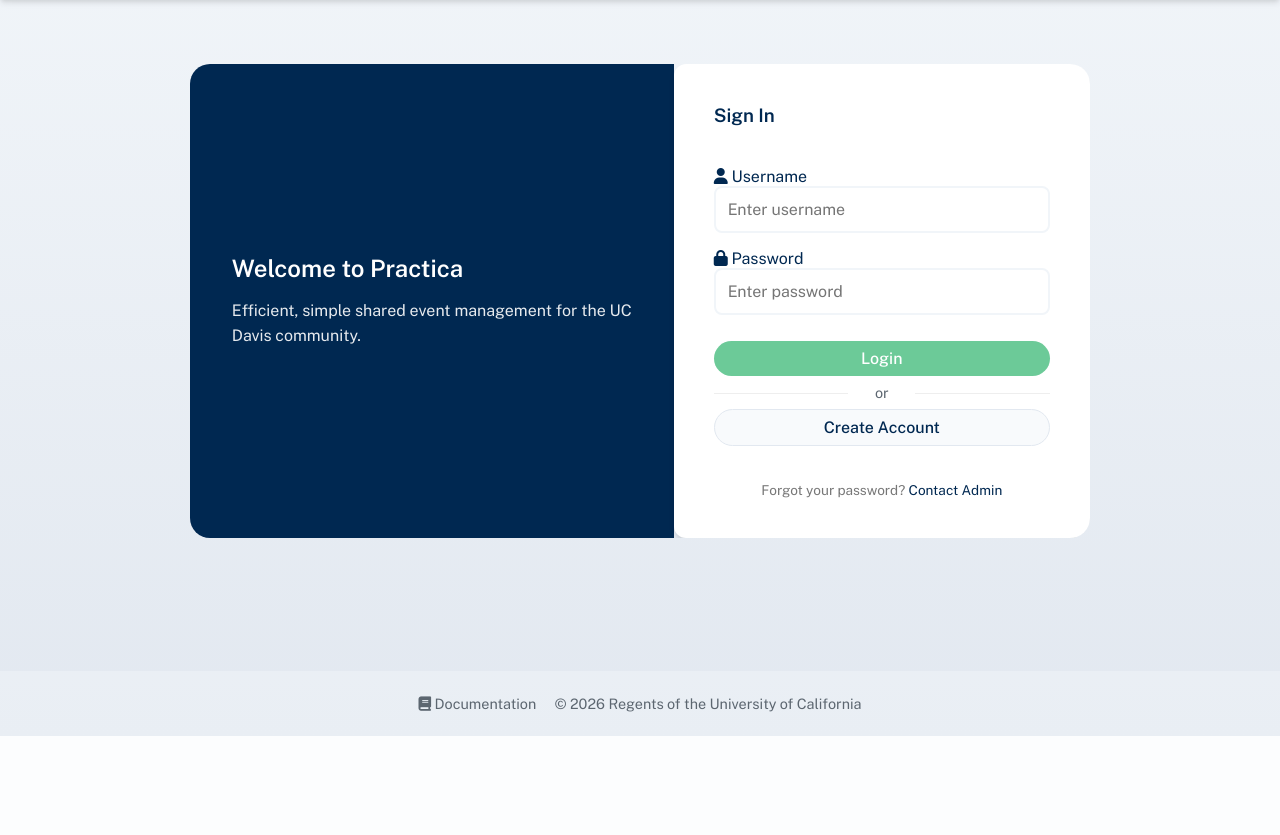
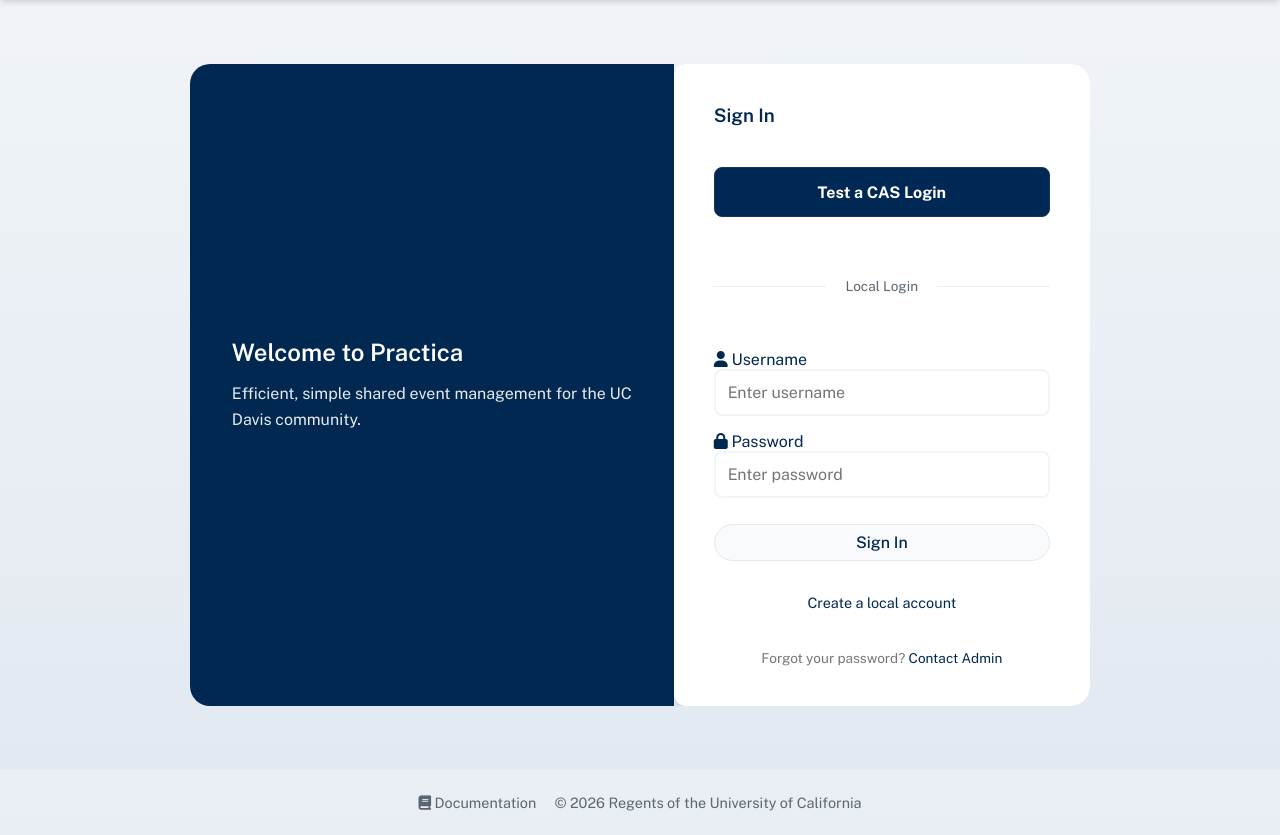
Before and after one commit to JuniperMonkeys/practica, a PHP site: page / in a window 1280 px wide. Shown: the part 64-899 px from the top of the page. Before the commit the page ends 800 px from the top, so only its background shows below. Run offline with PHP 8.4, Linux system fonts and the light colour scheme; a stand-in replaces the project's code that opens the database connection; some libraries are stand-ins or nearby versions.

Commit message:
Fake CAS
Doing a little more work to fake CAS login.

```diff
--- a/api.php
+++ b/api.php
@@ -126,7 +126,50 @@ try {
 
 
 
+		case 'cas_sim':
+			// CAS Sim
+			// This is the "cargo cult CAS" stuff
+			// It simulates a "Lookup or Create" logic after a notionally-successful CAS handshake.
+			$username = trim($input['username'] ?? 'woangel'); // Default to target user for testing
+
+			if (empty($username)) {
+				jsonResponse(['error' => 'No CAS username provided'], 400);
+			}
+
+			// 1. Look for an existing user record.
+			$stmt = $pdo->prepare("SELECT * FROM users WHERE username = ?");
+			$stmt->execute([$username]);
+			$user = $stmt->fetch();
+
+			if (!$user) {
+				// 2. JIT Provisioning: If they don't exist, create them.
+				// We skip the password_hash since CAS is our source of truth.
+				$stmt = $pdo->prepare("INSERT INTO users (username, first_name, last_name, password_hash) VALUES (?, ?, ?, ?)");
+				$stmt->execute([$username, "CAS", "User", "SSO_MANAGED"]);
+				$user_id = $pdo->lastInsertId();
+
+				$stmt = $pdo->prepare("SELECT * FROM users WHERE id = ?");
+				$stmt->execute([$user_id]);
+				$user = $stmt->fetch();
+			}
+
+			// 3. Welcome aboard!
+			$_SESSION['user_id'] = $user['id'];
+			$_SESSION['username'] = $user['username'];
+			jsonResponse([
+				'success' => true,
+				'user' => [
+					'id' => $user['id'],
+					'username' => $user['username'],
+					'first_name' => $user['first_name'],
+					'last_name' => $user['last_name']
+				]
+			]);
+			break;
+
 		case 'login':
+			// Local Login
+			// Traditional password-based entry for admin or non-campus collaborators.
 			$username = trim($input['username'] ?? '');
 			$password = $input['password'] ?? '';
 
--- a/app.js
+++ b/app.js
@@ -1,5 +1,4 @@
 const App = {
-    // --- The Brain of Practica ---
 	// This object holds all our state, rendering logic, and API interactions.
 	// Practica is a fork of my tool called Cloud Hat, so this is sort of an odd mix of OG stuff and bolt-ons.
 	state: {
@@ -161,6 +160,23 @@ const App = {
 		}
 	},
 
+	loginWithCAS: async () => {
+		// SSO flow
+		// In a live environment, this would redirect to https://cas.ucdavis.edu.
+		// For development, this is just a sim path.
+		const username = prompt("Enter a campus username to simulate CAS login:", "woangel");
+		if (!username) return;
+
+		const res = await App.api({ action: 'cas_sim', username: username });
+		if (res.success) {
+			App.state.user = res.user;
+			App.loadWorkspaces();
+			App.updateNav();
+		} else {
+			alert(res.error || "CAS Login failed");
+		}
+	},
+
 	register: async (username, password, first_name, last_name) => {
 		const res = await App.api({ action: 'register', username, password, first_name, last_name });
 		if (res.success) {
@@ -181,7 +197,7 @@ const App = {
 		App.updateNav();
 	},
 
-    // --- Workspace Logic ---
+	// Workspace Logic
 	loadWorkspaces: async () => {
 		const res = await App.api({ action: 'get_workspaces' });
 		if (res.workspaces) {
@@ -291,7 +307,13 @@ const App = {
 
 				<div class="card auth-form">
 					<h3 style="margin-bottom: 25px;">Sign In</h3>
-					<div class="form-group">
+					<button class="btn btn-primary" style="background: #002855; color: white; border: 1px solid #1c355e; height: 50px; font-weight: bold; width: 100%; border-radius: 8px; margin-bottom: 20px;" onclick="App.loginWithCAS()">
+						Test a CAS Login
+					</button>
+
+					<div class="auth-divider"><span>Local Login</span></div>
+
+					<div class="form-group" style="margin-top: 15px;">
 						<label><i class="fa-solid fa-user"></i> Username</label>
 						<input type="text" id="username" class="form-control" placeholder="Enter username">
 					</div>
@@ -299,9 +321,10 @@ const App = {
 						<label><i class="fa-solid fa-lock"></i> Password</label>
 						<input type="password" id="password" class="form-control" placeholder="Enter password">
 					</div>
-					<button class="btn btn-primary" style="width: 100%; margin-top: 10px;" onclick="App.handleLoginBtn()">Login</button>
-					<div class="auth-divider"><span>or</span></div>
-					<button class="btn btn-secondary" style="width: 100%;" onclick="App.renderRegister()">Create Account</button>
+					<button class="btn btn-secondary" style="width: 100%; margin-top: 10px;" onclick="App.handleLoginBtn()">Sign In</button>
+					<p style="margin-top: 15px; text-align: center; font-size: 0.9rem;">
+						<a href="#" onclick="App.renderRegister()" style="color: var(--color-sea-blue); text-decoration: none;">Create a local account</a>
+					</p>
 
 					<div style="margin-top: 20px; font-size: 0.85rem; color: #777; text-align: center;">
 						Forgot your password? <a href="#" onclick="alert('Please contact your workspace administrator to reset your password.')" style="color: var(--color-sea-blue);">Contact Admin</a>
--- a/index.css
+++ b/index.css
@@ -428,28 +428,28 @@ main {
 
 .auth-divider {
 	text-align: center;
-	margin: -8px 0;
+	margin: 25px 0;
 	position: relative;
 	color: var(--color-text-light);
-	font-size: 0.9em;
+	font-size: 0.85rem;
+	display: flex;
+	align-items: center;
+	justify-content: center;
+	gap: 15px;
 }
 
 .auth-divider::before,
 .auth-divider::after {
 	content: '';
-	position: absolute;
-	top: 50%;
-	width: 40%;
+	flex: 1;
 	height: 1px;
 	background: var(--color-border-subtle);
 }
 
-.auth-divider::before {
-	left: 0;
-}
-
-.auth-divider::after {
-	right: 0;
+.auth-divider span {
+	background: var(--color-card-bg);
+	padding: 0 5px;
+	white-space: nowrap;
 }
 
 .form-group {
```
Also changed, not shown: index.php (indentation only). Lines whose indentation alone changed are shown as unchanged.
